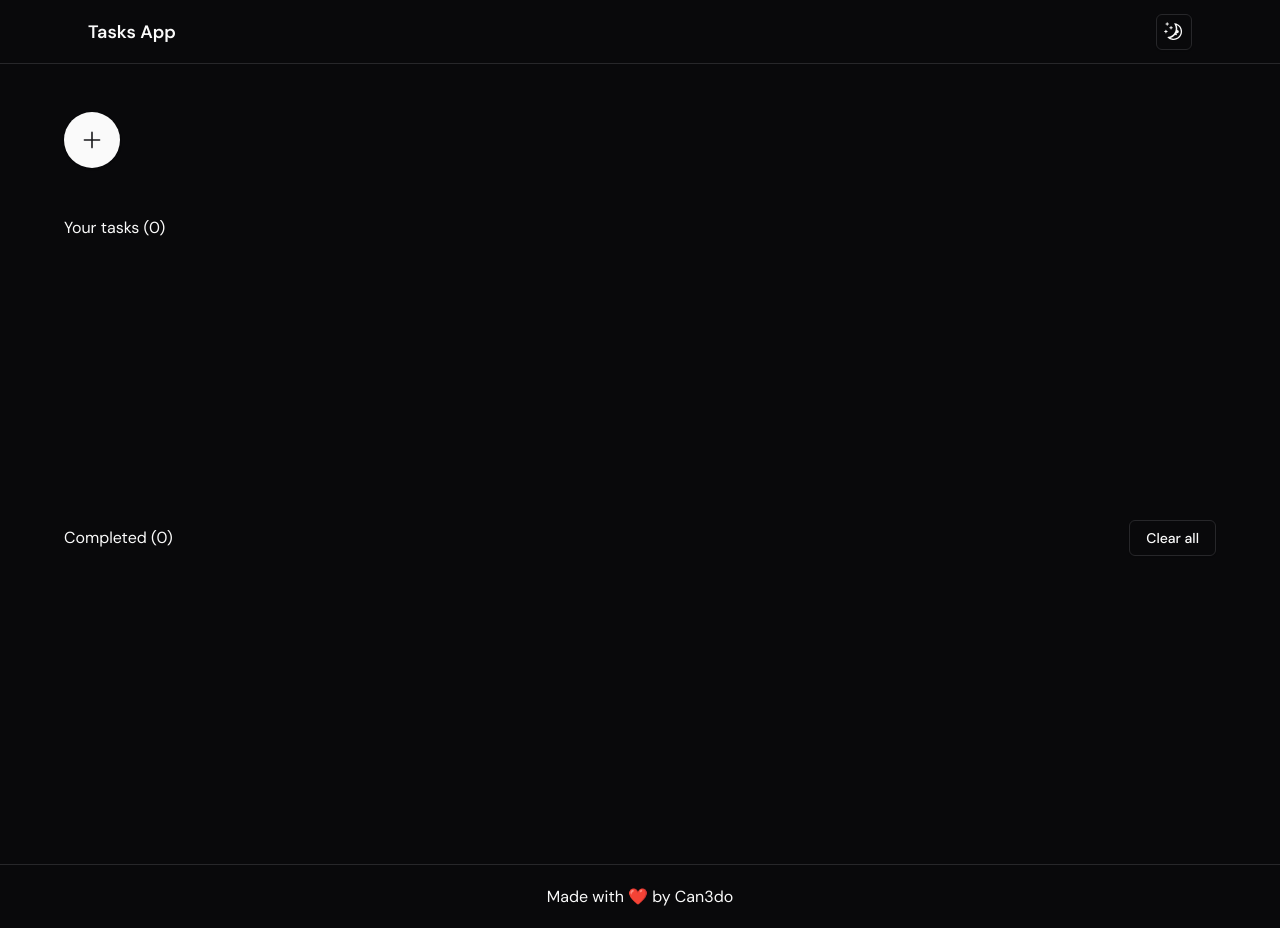
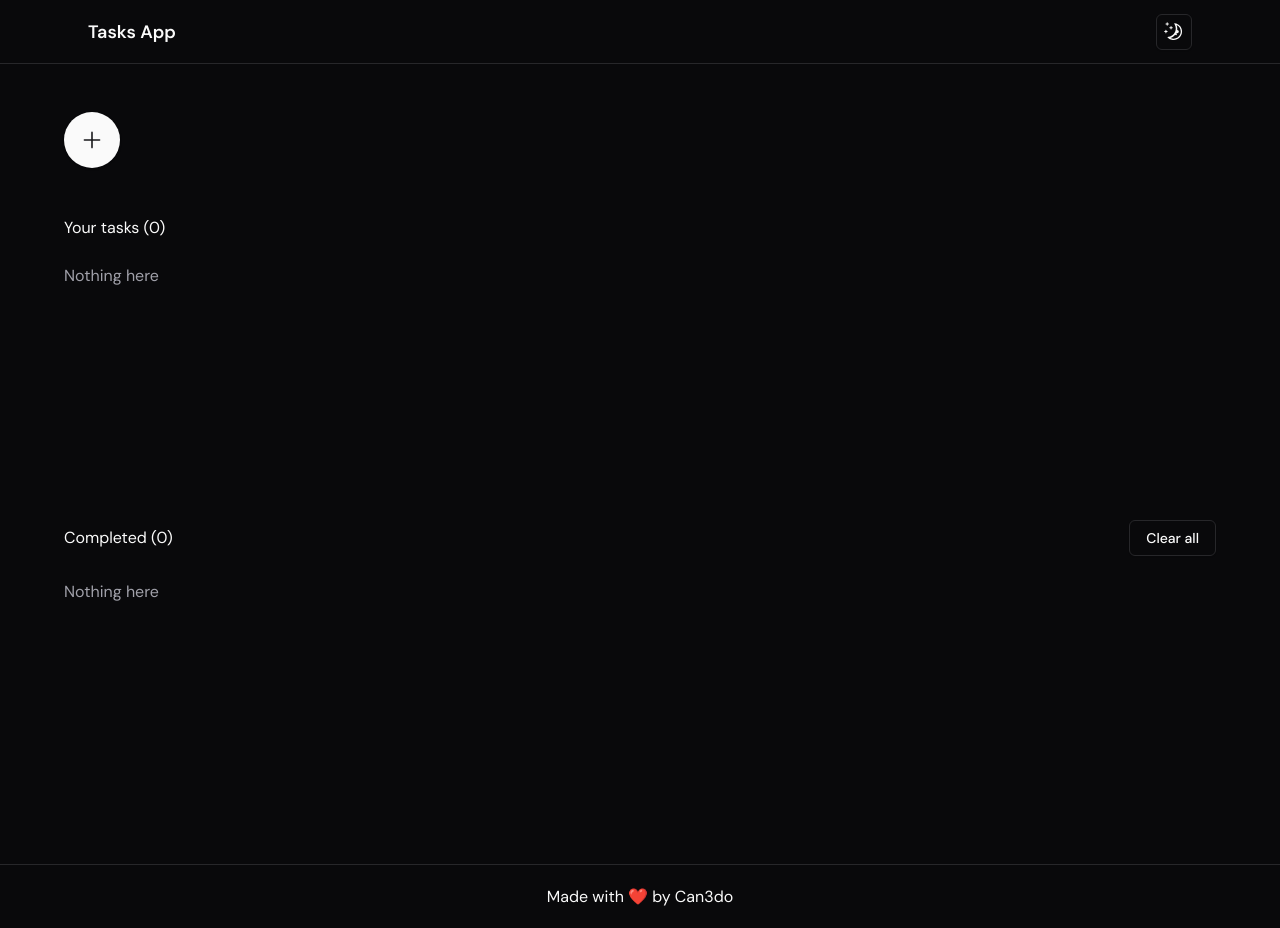
Before and after one commit to Can3do/ToDo-List, a Next.js app: page / in a window 1280 px wide. Built offline with nearby package versions, Linux system fonts and the light colour scheme.

Commit message:
añadiendo el texto nothing here cuando una tabla no tiene ninguna task que mostrar

```diff
--- a/components/taskTable.tsx
+++ b/components/taskTable.tsx
@@ -29,12 +29,15 @@
 			</div>
 
 			<ul className='flex flex-col gap-4'>
-				{tableTasks.length > 0 &&
+				{tableTasks.length > 0 ? (
 					tableTasks.map((task) => (
 						<li key={task.id}>
 							<EditTaskDialog task={task} />
 						</li>
-					))}
+					))
+				) : (
+					<p className='text-muted-foreground'>Nothing here</p>
+				)}
 			</ul>
 		</div>
 	);
```
